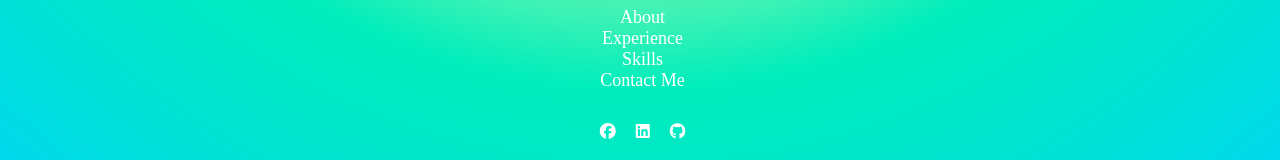
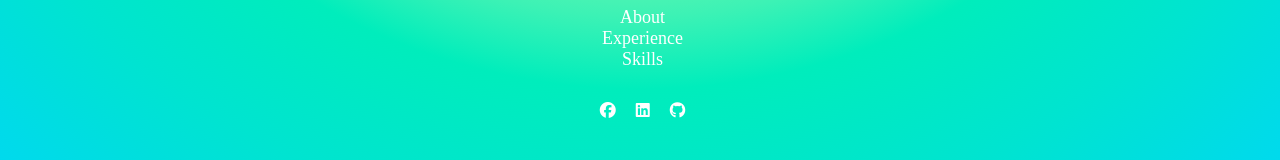
Before and after one commit to kristiingco/kristiingco-portfolio-site, a React (Create React App) app: page / in a window 1280 px wide. Shown: the part 397-557 px from the top of the page. Built offline with nearby package versions, Linux system fonts and the light colour scheme; a web font is replaced by a local one.

Commit message:
Removed Contact Me

```diff
--- a/src/App.js
+++ b/src/App.js
@@ -26,10 +26,6 @@ function App() {
                 {
                   "title": "Skills",
                   "link": "/skills"
-                },
-                {
-                  "title": "Contact Me",
-                  "link": "/contact"
                 }
               ]}
               socialLinks={[{
@@ -63,9 +59,6 @@ function App() {
                 "Angular"
               ]}/>
           </Route>
-          <Route exact path="/contact">
-              Contact Us
-          </Route>
         </Switch>
       </div>
     </Router>
```
